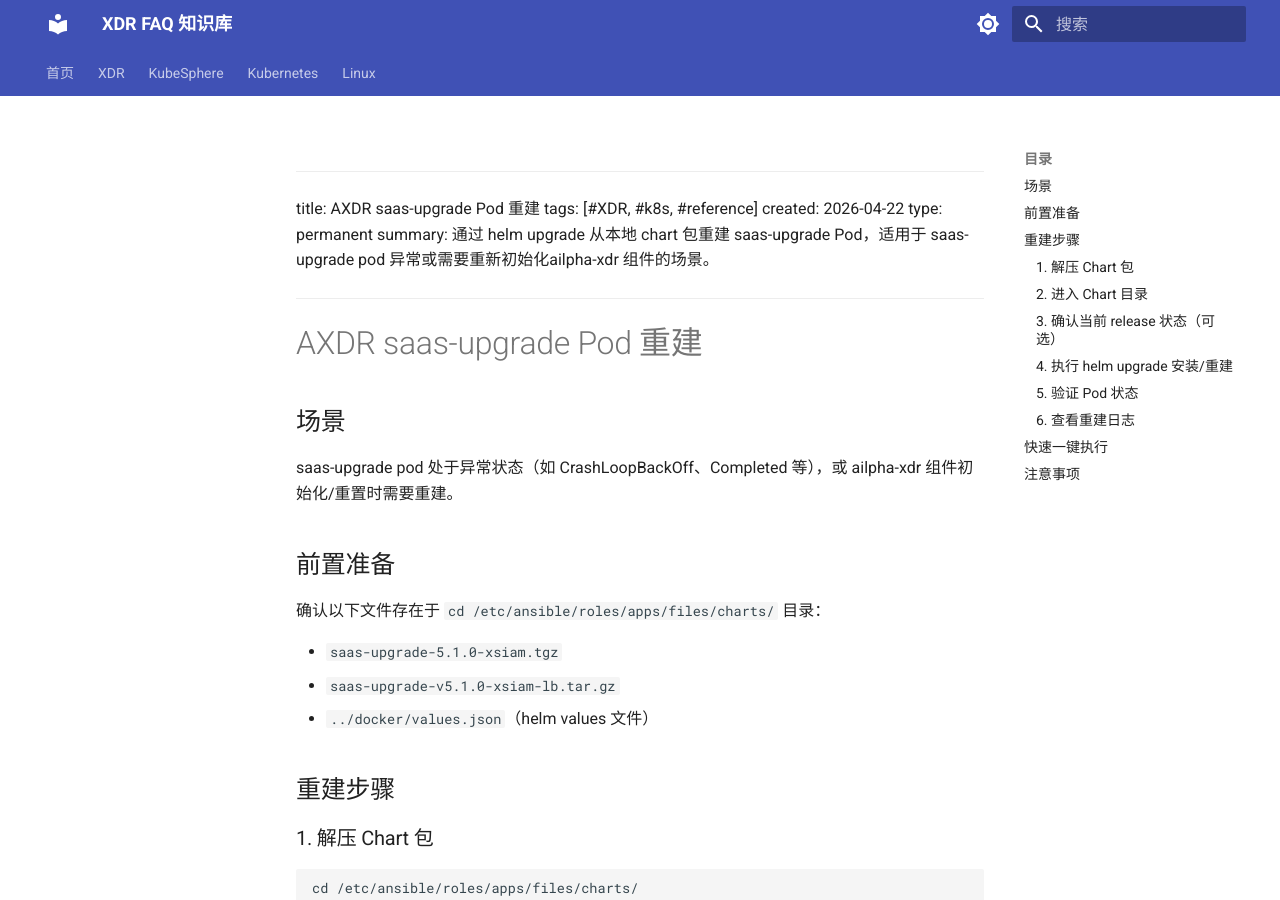
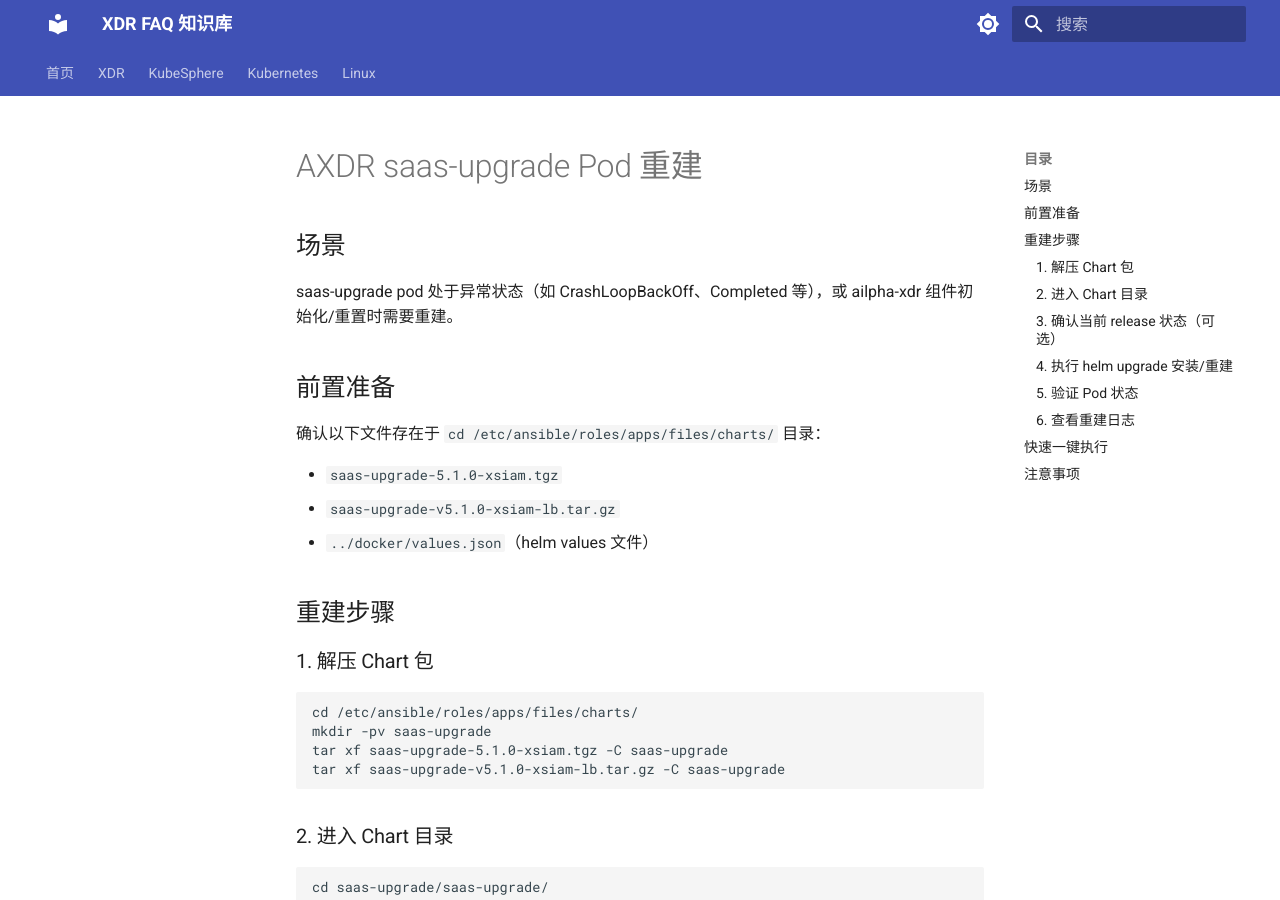
Before and after one commit to hoodli/xdrfaq, an MkDocs documentation site: the page built from docs/xdr/XDR-saas-upgrade重建.md, in a window 1280 px wide and 900 px high. Built offline with MkDocs 1.6.1 and Material for MkDocs 9.7.7, drawn with Linux system fonts in a browser that asks for light colours.

Commit message:
fix: 移除YAML tags中的#符号避免解析错误

```diff
--- a/docs/xdr/XDR-saas-upgrade重建.md
+++ b/docs/xdr/XDR-saas-upgrade重建.md
@@ -1,6 +1,6 @@
 ---
 title: AXDR saas-upgrade Pod 重建
-tags: [#XDR, #k8s, #reference]
+tags: [XDR, k8s, reference]
 created: 2026-04-22
 type: permanent
 summary: 通过 helm upgrade 从本地 chart 包重建 saas-upgrade Pod，适用于 saas-upgrade pod 异常或需要重新初始化ailpha-xdr 组件的场景。
```
Also changed, not shown: docs/k8s/K8s-异常Pod批量清理.md (+1 -1 lines).
